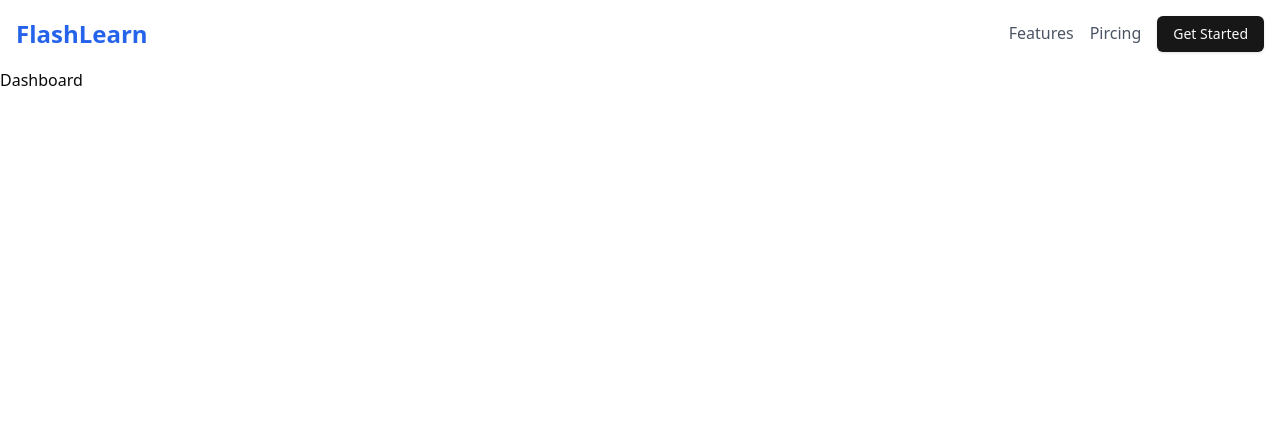
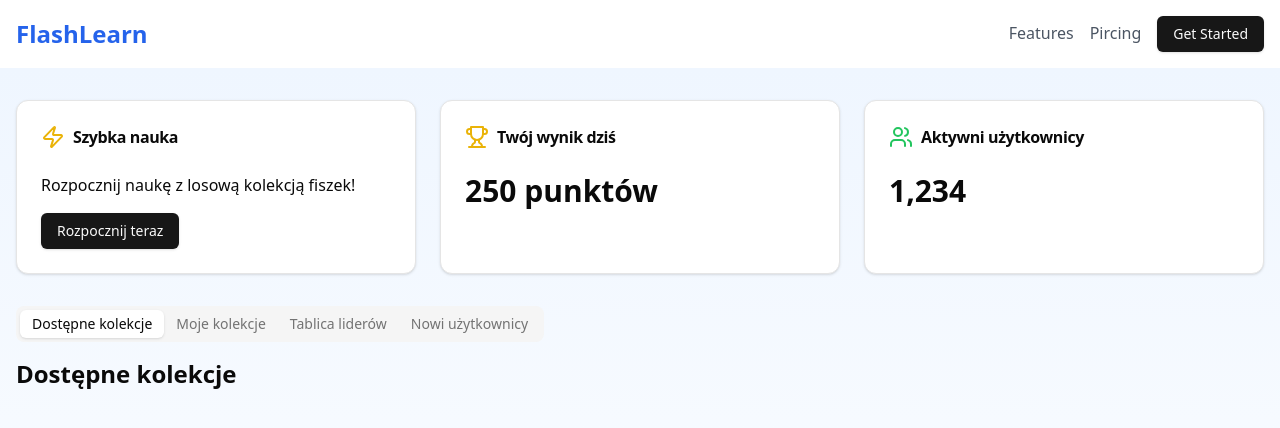
Before and after one commit to bartlomiejszalowski/flash-learn, a React (Vite) app in the folder frontend/: page /dashboard in a window 1280 px wide. Shown: the top 428 px of the page. Built offline with nearby package versions, Linux system fonts and the light colour scheme.

Commit message:
created basic look of the dashboard

```diff
--- a/frontend/package.json
+++ b/frontend/package.json
@@ -14,6 +14,7 @@
   "dependencies": {
     "@radix-ui/react-avatar": "^1.1.2",
     "@radix-ui/react-slot": "^1.1.1",
+    "@radix-ui/react-tabs": "^1.1.2",
     "@tanstack/react-query": "^5.62.11",
     "@tanstack/react-router": "^1.92.6",
     "class-variance-authority": "^0.7.1",
--- /dev/null
+++ b/frontend/src/components/ui/tabs.tsx
@@ -0,0 +1,53 @@
+import * as React from "react"
+import * as TabsPrimitive from "@radix-ui/react-tabs"
+
+import { cn } from "@/lib/utils"
+
+const Tabs = TabsPrimitive.Root
+
+const TabsList = React.forwardRef<
+  React.ElementRef<typeof TabsPrimitive.List>,
+  React.ComponentPropsWithoutRef<typeof TabsPrimitive.List>
+>(({ className, ...props }, ref) => (
+  <TabsPrimitive.List
+    ref={ref}
+    className={cn(
+      "inline-flex h-9 items-center justify-center rounded-lg bg-muted p-1 text-muted-foreground",
+      className
+    )}
+    {...props}
+  />
+))
+TabsList.displayName = TabsPrimitive.List.displayName
+
+const TabsTrigger = React.forwardRef<
+  React.ElementRef<typeof TabsPrimitive.Trigger>,
+  React.ComponentPropsWithoutRef<typeof TabsPrimitive.Trigger>
+>(({ className, ...props }, ref) => (
+  <TabsPrimitive.Trigger
+    ref={ref}
+    className={cn(
+      "inline-flex items-center justify-center whitespace-nowrap rounded-md px-3 py-1 text-sm font-medium ring-offset-background transition-all focus-visible:outline-none focus-visible:ring-2 focus-visible:ring-ring focus-visible:ring-offset-2 disabled:pointer-events-none disabled:opacity-50 data-[state=active]:bg-background data-[state=active]:text-foreground data-[state=active]:shadow",
+      className
+    )}
+    {...props}
+  />
+))
+TabsTrigger.displayName = TabsPrimitive.Trigger.displayName
+
+const TabsContent = React.forwardRef<
+  React.ElementRef<typeof TabsPrimitive.Content>,
+  React.ComponentPropsWithoutRef<typeof TabsPrimitive.Content>
+>(({ className, ...props }, ref) => (
+  <TabsPrimitive.Content
+    ref={ref}
+    className={cn(
+      "mt-2 ring-offset-background focus-visible:outline-none focus-visible:ring-2 focus-visible:ring-ring focus-visible:ring-offset-2",
+      className
+    )}
+    {...props}
+  />
+))
+TabsContent.displayName = TabsPrimitive.Content.displayName
+
+export { Tabs, TabsList, TabsTrigger, TabsContent }
--- a/frontend/src/pages/Dashboard/Dashboard.tsx
+++ b/frontend/src/pages/Dashboard/Dashboard.tsx
@@ -1,3 +1,88 @@
+import { Trophy, Users } from "lucide-react";
+
+import { Card, CardContent, CardHeader, CardTitle } from "@/components/ui/card";
+import { Tabs, TabsContent, TabsList, TabsTrigger } from "@/components/ui/tabs";
+
+import { QuickStartLearning } from "./components/QuickStartLearning/QuickStartLearning";
+
 export const Dashboard = () => {
-  return <div>Dashboard</div>;
+  // const [collections, setCollections] = useState([
+  //   { id: "1", name: "Podstawowe słownictwo", cardCount: 50 },
+  //   { id: "2", name: "Czasowniki nieregularne", cardCount: 30 },
+  //   { id: "3", name: "Idiomy", cardCount: 25 },
+  // ]);
+
+  // const addCollection = (name: string) => {
+  //   const newCollection = {
+  //     id: (collections.length + 1).toString(),
+  //     name,
+  //     cardCount: 0,
+  //   };
+  //   setCollections([...collections, newCollection]);
+  // };
+  return (
+    <div className="min-h-screen bg-gradient-to-b from-blue-50 to-white">
+      <main className="container mx-auto px-4 py-8">
+        <div className="grid grid-cols-1 md:grid-cols-3 gap-6 mb-8">
+          <QuickStartLearning />
+          <Card>
+            <CardHeader>
+              <CardTitle className="flex items-center">
+                <Trophy className="h-6 w-6 mr-2 text-yellow-500" />
+                Twój wynik dziś
+              </CardTitle>
+            </CardHeader>
+            <CardContent>
+              <p className="text-3xl font-bold">250 punktów</p>
+            </CardContent>
+          </Card>
+          <Card>
+            <CardHeader>
+              <CardTitle className="flex items-center">
+                <Users className="h-6 w-6 mr-2 text-green-500" />
+                Aktywni użytkownicy
+              </CardTitle>
+            </CardHeader>
+            <CardContent>
+              <p className="text-3xl font-bold">1,234</p>
+            </CardContent>
+          </Card>
+        </div>
+
+        {/* <LearningEffectiveness /> */}
+
+        <Tabs defaultValue="available-collections" className="space-y-4">
+          <TabsList>
+            <TabsTrigger value="available-collections">
+              Dostępne kolekcje
+            </TabsTrigger>
+            <TabsTrigger value="my-collections">Moje kolekcje</TabsTrigger>
+            <TabsTrigger value="leaderboard">Tablica liderów</TabsTrigger>
+            <TabsTrigger value="new-users">Nowi użytkownicy</TabsTrigger>
+          </TabsList>
+          <TabsContent value="available-collections">
+            <div className="flex justify-between items-center mb-4">
+              <h2 className="text-2xl font-bold">Dostępne kolekcje</h2>
+            </div>
+            {/* <AvailableCollectionsList /> */}
+          </TabsContent>
+          <TabsContent value="my-collections">
+            <div className="flex justify-between items-center mb-4">
+              <h2 className="text-2xl font-bold">Moje kolekcje</h2>
+              {/* <CreateCollectionDialog onCreateCollection={addCollection} /> */}
+            </div>
+            {/* <CollectionsList collections={collections} /> */}
+          </TabsContent>
+          <TabsContent value="leaderboard">
+            <h2 className="text-2xl font-bold mb-4">Tablica liderów</h2>
+            {/* <LeaderboardTable /> */}
+          </TabsContent>
+          <TabsContent value="new-users">
+            <h2 className="text-2xl font-bold mb-4">Nowi użytkownicy</h2>
+            {/* <NewUsersTable /> */}
+          </TabsContent>
+        </Tabs>
+      </main>
+    </div>
+  );
 };
--- /dev/null
+++ b/frontend/src/pages/Dashboard/components/QuickStartLearning/QuickStartLearning.tsx
@@ -0,0 +1,5 @@
+import { CustomCard } from "@/pages/Landing/components/CustomCard";
+
+export const QuickStartLearning = () => {
+  return <CustomCard type="quickStartLearning" />;
+};
--- /dev/null
+++ b/frontend/src/pages/Dashboard/components/QuickStartLearning/components/QuickStartHeader.tsx
@@ -0,0 +1,12 @@
+import { Zap } from "lucide-react";
+
+import { CardTitle } from "@/components/ui/card";
+
+export const QuickStartHeader = () => {
+  return (
+    <CardTitle className="flex items-center">
+      <Zap className="h-6 w-6 mr-2 text-yellow-500" />
+      Szybka nauka
+    </CardTitle>
+  );
+};
--- a/frontend/src/pages/Landing/components/LandingCard.tsx
+++ b/frontend/src/pages/Landing/components/CustomCard.tsx
@@ -1,15 +1,17 @@
+import { Button } from "@/components/ui/button";
 import { Card, CardContent, CardHeader, CardTitle } from "@/components/ui/card";
+import { QuickStartHeader } from "@/pages/Dashboard/components/QuickStartLearning/components/QuickStartHeader";
 import { FeatureType, TestimonialType } from "@/types/general";
 
 import { FeatureHeader } from "../sections/Feature/components/FeatureHeader";
 import { TestimonialHeader } from "../sections/Testimonial/components/TestimonialHeader";
 
 type Props = {
-  type: "feature" | "testimonial";
-  prop: FeatureType | TestimonialType;
+  type: "feature" | "testimonial" | "quickStartLearning";
+  prop?: FeatureType | TestimonialType;
 };
 
-export const LandingCard: React.FC<Props> = ({ type, prop }) => {
+export const CustomCard: React.FC<Props> = ({ type, prop }) => {
   let header;
   let body;
 
@@ -21,6 +23,15 @@ export const LandingCard: React.FC<Props> = ({ type, prop }) => {
     case "testimonial":
       header = <TestimonialHeader testimonial={prop as TestimonialType} />;
       body = <p className="italic">{(prop as TestimonialType).content}</p>;
+      break;
+    case "quickStartLearning":
+      header = <QuickStartHeader />;
+      body = (
+        <>
+          <p className="mb-4">Rozpocznij naukę z losową kolekcją fiszek!</p>
+          <Button>Rozpocznij teraz</Button>
+        </>
+      );
       break;
     default:
       throw new Error(`Unsupported type: ${type}`);
--- a/frontend/src/pages/Landing/sections/Feature/Feature.tsx
+++ b/frontend/src/pages/Landing/sections/Feature/Feature.tsx
@@ -1,7 +1,7 @@
 import { features } from "@/constants/features";
 import { FeatureType } from "@/types/general";
 
-import { LandingCard } from "../../components/LandingCard";
+import { CustomCard } from "../../components/CustomCard";
 
 export const Feature = () => {
   return (
@@ -12,7 +12,7 @@ export const Feature = () => {
         </h2>
         <div className="grid grid-cols-1 md:grid-cols-2 lg:grid-cols-4 gap-8">
           {features.map((feature: FeatureType, index: number) => (
-            <LandingCard key={index} type="feature" prop={feature} />
+            <CustomCard key={index} type="feature" prop={feature} />
           ))}
         </div>
       </div>
--- a/frontend/src/pages/Landing/sections/Testimonial/Testimonial.tsx
+++ b/frontend/src/pages/Landing/sections/Testimonial/Testimonial.tsx
@@ -1,6 +1,6 @@
 import { testimonials } from "@/constants/testimonials";
 
-import { LandingCard } from "../../components/LandingCard";
+import { CustomCard } from "../../components/CustomCard";
 
 export const Testimonial = () => {
   return (
@@ -11,7 +11,7 @@ export const Testimonial = () => {
         </h2>
         <div className="grid grid-cols-1 md:grid-cols-3 gap-8">
           {testimonials.map((testimonial, index) => (
-            <LandingCard key={index} type="testimonial" prop={testimonial} />
+            <CustomCard key={index} type="testimonial" prop={testimonial} />
           ))}
         </div>
       </div>
```
Also changed, not shown: 1 other file (tests, documents, lock files or other folders).
